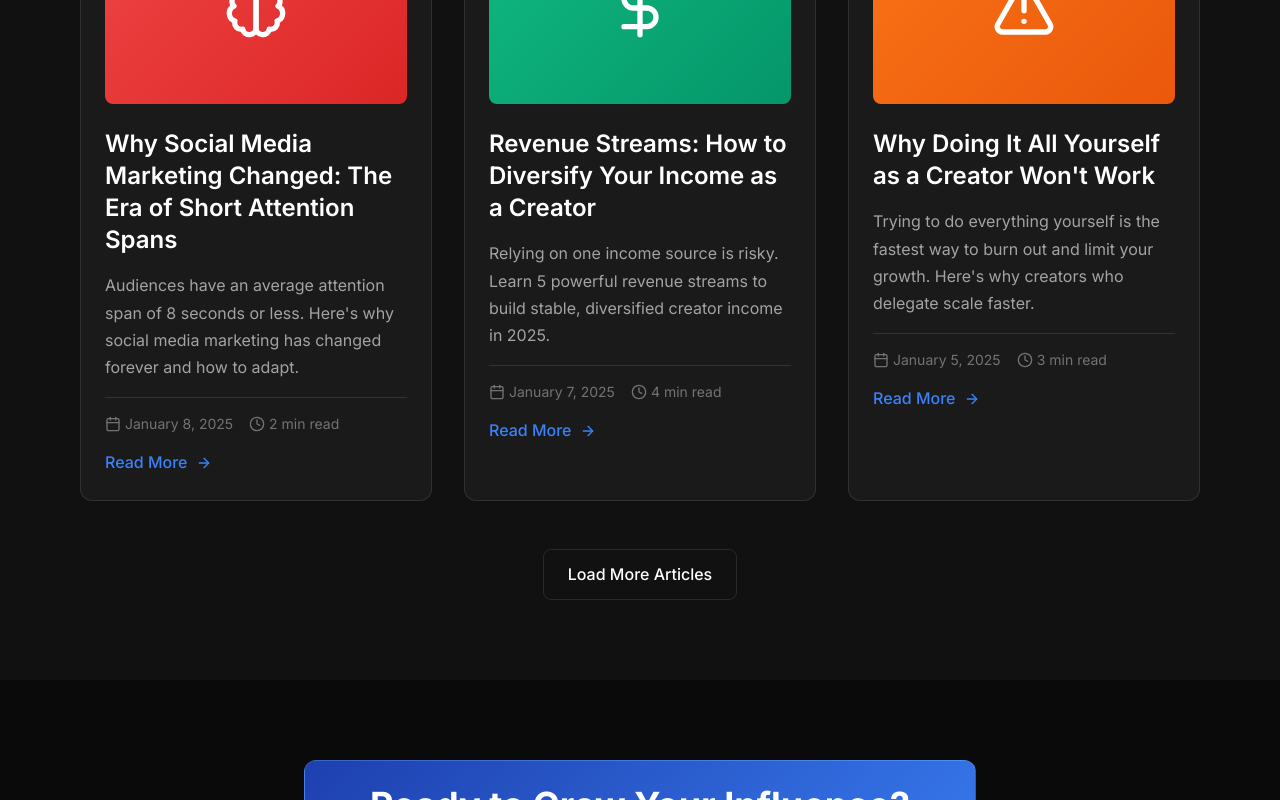
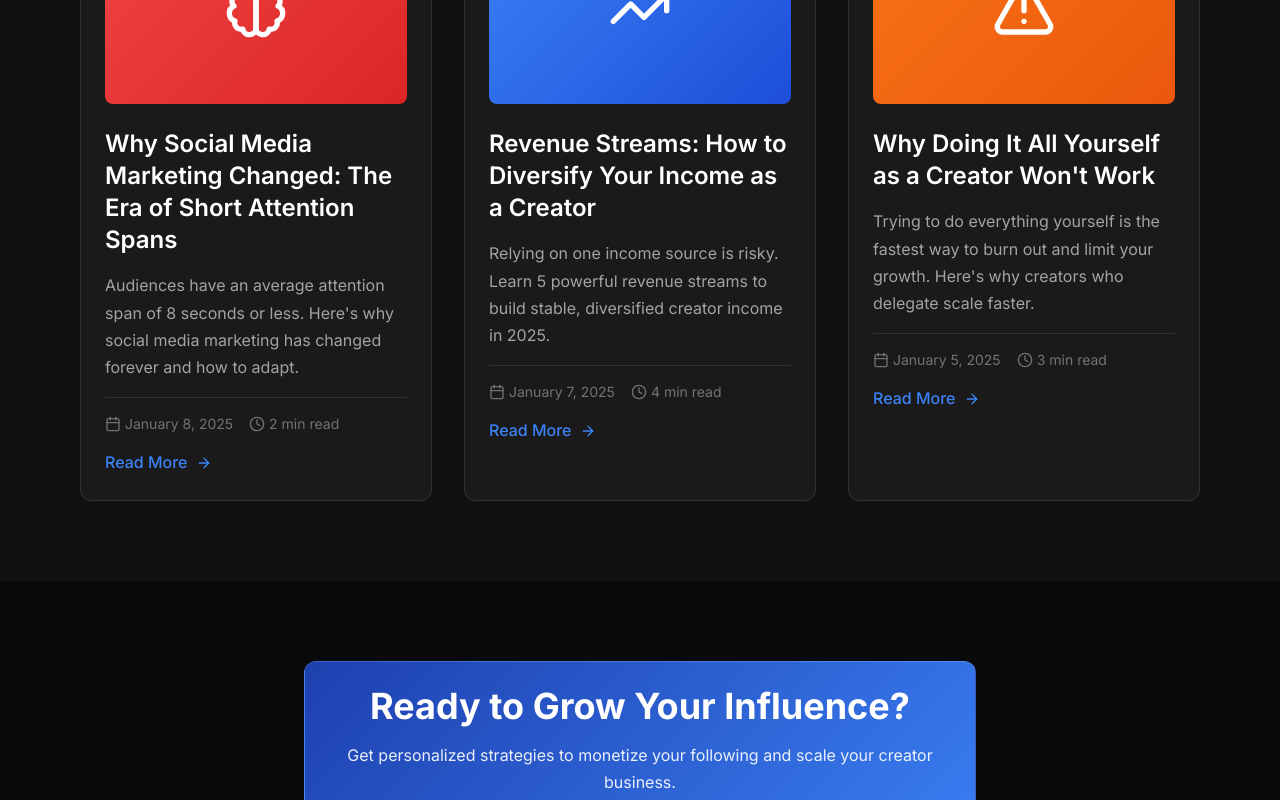
Before and after one commit to gigageek101/luxlife-hiring-website, a Next.js app: page /blog in a window 1280 px wide. Shown: the part 1318-2118 px from the top of the page. Built offline with nearby package versions, Linux system fonts and the light colour scheme; a web font is replaced by a local one.

Commit message:
Remove Load More button and update blog post 5 icon

```diff
--- a/app/blog/page.tsx
+++ b/app/blog/page.tsx
@@ -2,7 +2,7 @@
 
 import { motion } from 'framer-motion'
 import Link from 'next/link'
-import { Calendar, Clock, ArrowRight, User, DollarSign, Target, Search, Brain, AlertTriangle } from 'lucide-react'
+import { Calendar, Clock, ArrowRight, User, DollarSign, Target, Search, Brain, AlertTriangle, TrendingUp } from 'lucide-react'
 
 export default function Blog() {
   const blogPosts = [
@@ -58,8 +58,8 @@ export default function Blog() {
       readTime: "4 min read",
       category: "Revenue",
       slug: "revenue-streams-diversify-income",
-      icon: DollarSign,
-      iconColor: "linear-gradient(135deg, #10b981, #059669)"
+      icon: TrendingUp,
+      iconColor: "linear-gradient(135deg, #3b82f6, #1d4ed8)"
     },
     {
       id: 6,
@@ -170,18 +170,6 @@ export default function Blog() {
             ))}
           </div>
 
-          {/* Load More Button */}
-          <motion.div
-            className="text-center mt-12"
-            initial={{ opacity: 0 }}
-            whileInView={{ opacity: 1 }}
-            transition={{ duration: 0.6 }}
-            viewport={{ once: true }}
-          >
-            <button className="btn-secondary hover-lift">
-              Load More Articles
-            </button>
-          </motion.div>
         </div>
       </section>
 
--- a/app/blog/revenue-streams-diversify-income/page.tsx
+++ b/app/blog/revenue-streams-diversify-income/page.tsx
@@ -2,7 +2,7 @@
 
 import { motion } from 'framer-motion'
 import Link from 'next/link'
-import { Calendar, Clock, ArrowLeft, Share2, BookOpen, DollarSign, Lock, GraduationCap, Shirt, Zap, ArrowRight } from 'lucide-react'
+import { Calendar, Clock, ArrowLeft, Share2, BookOpen, TrendingUp, Lock, GraduationCap, Shirt, Zap, ArrowRight } from 'lucide-react'
 
 export default function RevenueStreamsDiversifyIncome() {
   return (
@@ -33,8 +33,8 @@ export default function RevenueStreamsDiversifyIncome() {
               transition={{ duration: 0.8 }}
             >
               {/* Header Icon */}
-              <div className="flex items-center justify-center w-24 h-24 rounded-2xl mb-8 mx-auto shadow-lg" style={{ background: 'linear-gradient(135deg, #10b981, #059669)' }}>
-                <DollarSign className="w-12 h-12 text-white" />
+              <div className="flex items-center justify-center w-24 h-24 rounded-2xl mb-8 mx-auto shadow-lg" style={{ background: 'linear-gradient(135deg, #3b82f6, #1d4ed8)' }}>
+                <TrendingUp className="w-12 h-12 text-white" />
               </div>
 
               {/* Category */}
```
